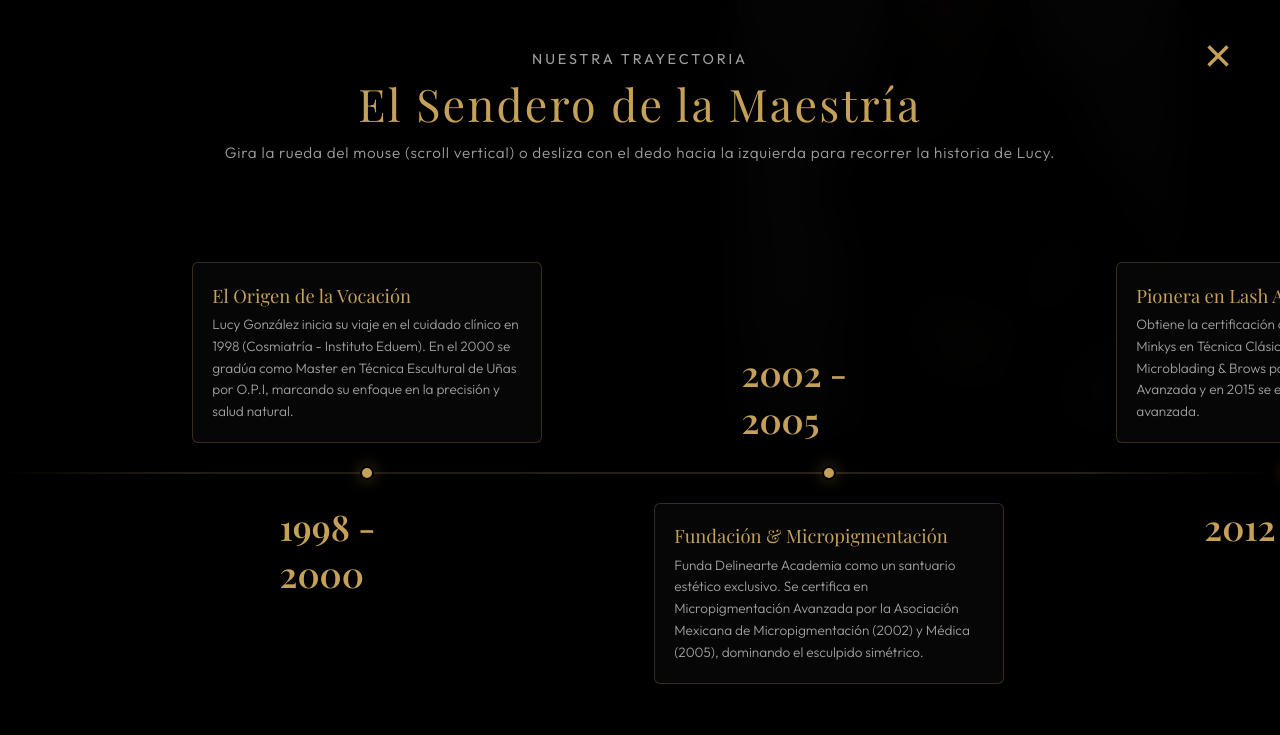
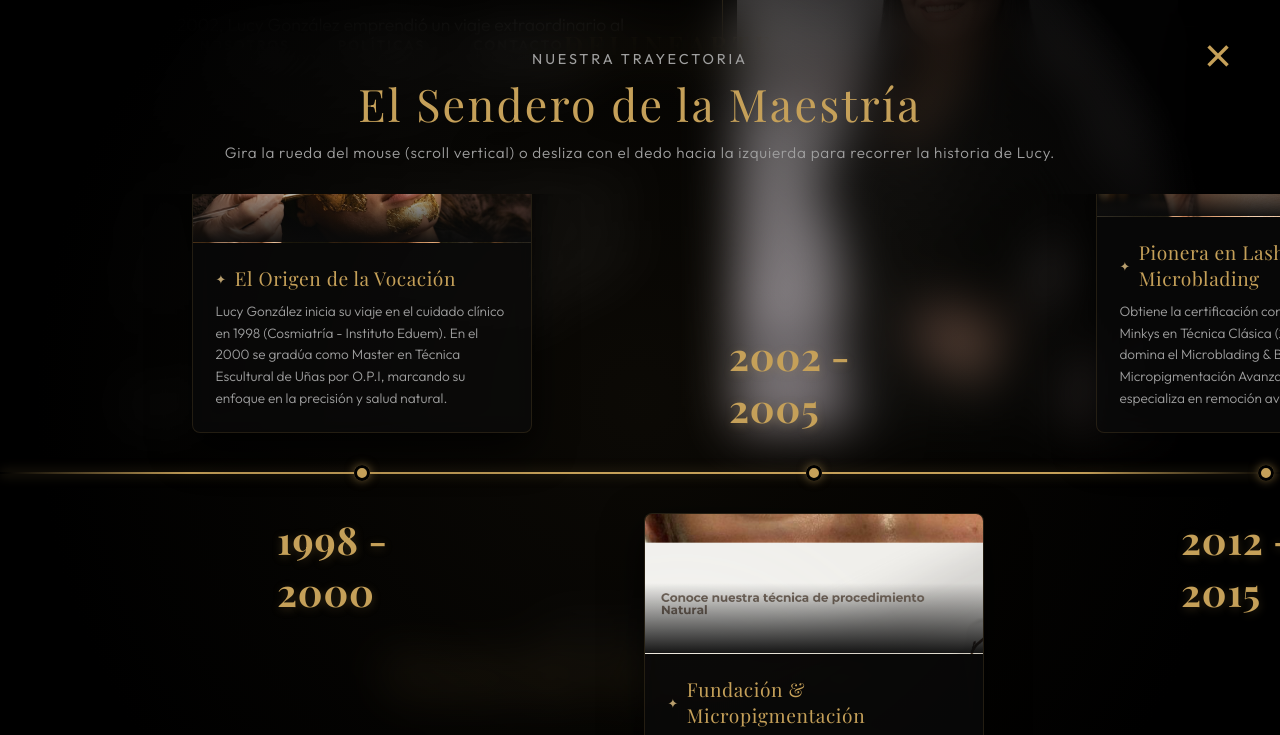
Before and after one commit to yamielsuper3-lab/lucy-luxur, a website: page public/index.html in a window 1280 px wide. Both pictures are taken after a click on the link "DESCUBRE SU HISTORIA". Shown: the part 829-1564 px from the top of the page. Drawn offline with nearby package versions, Linux system fonts and the light colour scheme; no server answers; a web font is replaced by a local one.

Commit message:
design: enhance chronological timeline with real images and rich animations

```diff
--- a/public/index.html
+++ b/public/index.html
@@ -412,6 +412,7 @@
                         <span class="timeline-h-year">1998 - 2000</span>
                         <div class="timeline-h-node"></div>
                         <div class="timeline-h-card glass-panel">
+                            <div class="timeline-h-card-img" style="background-image: url('skincare_luxury.png');"></div>
                             <div class="timeline-h-card-body">
                                 <h3>El Origen de la Vocación</h3>
                                 <p>Lucy González inicia su viaje en el cuidado clínico en 1998 (Cosmiatría - Instituto Eduem). En el 2000 se gradúa como Master en Técnica Escultural de Uñas por O.P.I, marcando su enfoque en la precisión y salud natural.</p>
@@ -424,6 +425,7 @@
                         <span class="timeline-h-year">2002 - 2005</span>
                         <div class="timeline-h-node"></div>
                         <div class="timeline-h-card glass-panel">
+                            <div class="timeline-h-card-img" style="background-image: url('mirada_micropigmentacion.png');"></div>
                             <div class="timeline-h-card-body">
                                 <h3>Fundación & Micropigmentación</h3>
                                 <p>Funda Delinearte Academia como un santuario estético exclusivo. Se certifica en Micropigmentación Avanzada por la Asociación Mexicana de Micropigmentación (2002) y Médica (2005), dominando el esculpido simétrico.</p>
@@ -436,6 +438,7 @@
                         <span class="timeline-h-year">2012 - 2015</span>
                         <div class="timeline-h-node"></div>
                         <div class="timeline-h-card glass-panel">
+                            <div class="timeline-h-card-img" style="background-image: url('brows_luxury.png');"></div>
                             <div class="timeline-h-card-body">
                                 <h3>Pionera en Lash Art & Microblading</h3>
                                 <p>Obtiene la certificación con la prestigiosa firma Minkys en Técnica Clásica (2012). En 2013 domina el Microblading & Brows por Micropigmentación Avanzada y en 2015 se especializa en remoción avanzada.</p>
@@ -448,6 +451,7 @@
                         <span class="timeline-h-year">2018</span>
                         <div class="timeline-h-node"></div>
                         <div class="timeline-h-card glass-panel">
+                            <div class="timeline-h-card-img" style="background-image: url('lucy_profile.png');"></div>
                             <div class="timeline-h-card-body">
                                 <h3>Campeona Nacional & Brow Strokes</h3>
                                 <p>Gana el 1er Lugar Nacional 🏆 en la prestigiada competencia Best Lashes Mx (Clásica Avanzada) y se certifica en la vanguardista técnica hiperrealista Brow Strokes bajo la tutela del reconocido Master Ugo Verni.</p>
@@ -460,6 +464,7 @@
                         <span class="timeline-h-year">2019 - 2022</span>
                         <div class="timeline-h-node"></div>
                         <div class="timeline-h-card glass-panel">
+                            <div class="timeline-h-card-img" style="background-image: url('lucy_portada.png');"></div>
                             <div class="timeline-h-card-body">
                                 <h3>Master Lash Trainer & SEP</h3>
                                 <p>Perfecciona Volumen Ruso y Tendencias en la academia Lady Minks. Obtiene la doble acreditación oficial SEP/CONOCER (EC0611) y se certifica como Master Lash Trainer por She Academy, consolidándose como mentora élite.</p>
@@ -472,6 +477,7 @@
                         <span class="timeline-h-year">2023</span>
                         <div class="timeline-h-node"></div>
                         <div class="timeline-h-card glass-panel">
+                            <div class="timeline-h-card-img" style="background-image: url('clinica_fachada.png');"></div>
                             <div class="timeline-h-card-body">
                                 <h3>Trascendencia Global & Jueza</h3>
                                 <p>Condecorada con el Beauty Trainer Award AMEB 2023. Ejerce como Jueza Internacional en competencias élite como We Love Classic y Love Fantasy. Organiza además el taller y competencia de alto perfil Lashxxclusive.</p>
@@ -484,6 +490,7 @@
                         <span class="timeline-h-year">2024</span>
                         <div class="timeline-h-node"></div>
                         <div class="timeline-h-card glass-panel">
+                            <div class="timeline-h-card-img" style="background-image: url('unas_portada.png');"></div>
                             <div class="timeline-h-card-body">
                                 <h3>Lash Maker del Año & Editorial</h3>
                                 <p>Galardonada con el 1er Lugar 🏆 como Lash Maker 2024 por Raev Awards. Crea la técnica original Universal Style y colabora en la edición europea de Lash Trend Magazine con su artículo "El arte de comunicar".</p>
@@ -496,6 +503,7 @@
                         <span class="timeline-h-year">2025</span>
                         <div class="timeline-h-node"></div>
                         <div class="timeline-h-card glass-panel">
+                            <div class="timeline-h-card-img" style="background-image: url('lucy_contraportada.png');"></div>
                             <div class="timeline-h-card-body">
                                 <h3>El Legado de Oro en Europa</h3>
                                 <p>Consagración global en el viejo continente. Ponente de honor en European Lash Master (España) y Jueza Internacional en prestigiosos campeonatos europeos: Dream Lash (Italia) y Global Beauty Cups (España).</p>
--- a/public/style.css
+++ b/public/style.css
@@ -1803,9 +1803,9 @@
     width: 100vw;
     height: 100vh;
     z-index: 9999;
-    background-color: rgba(0, 0, 0, 0.98);
-    backdrop-filter: blur(20px);
-    -webkit-backdrop-filter: blur(20px);
+    background: radial-gradient(circle at 50% 50%, rgba(197, 160, 89, 0.06) 0%, rgba(0, 0, 0, 0.99) 80%);
+    backdrop-filter: blur(25px);
+    -webkit-backdrop-filter: blur(25px);
     display: flex;
     flex-direction: column;
     opacity: 0;
@@ -1886,16 +1886,17 @@
     position: absolute;
     left: 0;
     right: 0;
-    height: 1px;
+    height: 2px;
     background: linear-gradient(90deg,
         rgba(197, 160, 89, 0) 0%,
-        rgba(197, 160, 89, 0.4) 15%,
-        rgba(197, 160, 89, 0.4) 85%,
+        var(--brushed-gold) 15%,
+        var(--brushed-gold) 85%,
         rgba(197, 160, 89, 0) 100%
     );
     z-index: 1;
     top: 50%;
     transform: translateY(-50%);
+    box-shadow: 0 0 12px rgba(197, 160, 89, 0.5);
 }
 
 .timeline-h-track {
@@ -1921,7 +1922,7 @@
 }
 
 .timeline-h-item {
-    flex: 0 0 350px; /* Ancho de cada tarjeta */
+    flex: 0 0 340px; /* Ancho de cada tarjeta */
     height: 100%;
     display: flex;
     flex-direction: column;
@@ -1931,9 +1932,15 @@
     transition: var(--transition-smooth);
 }
 
+@keyframes node-pulse {
+    0% { box-shadow: 0 0 0 0 rgba(197, 160, 89, 0.5), 0 0 10px rgba(197, 160, 89, 0.5); }
+    70% { box-shadow: 0 0 0 10px rgba(197, 160, 89, 0), 0 0 10px rgba(197, 160, 89, 0.5); }
+    100% { box-shadow: 0 0 0 0 rgba(197, 160, 89, 0), 0 0 10px rgba(197, 160, 89, 0.5); }
+}
+
 .timeline-h-node {
-    width: 14px;
-    height: 14px;
+    width: 16px;
+    height: 16px;
     background-color: var(--brushed-gold);
     border-radius: 50%;
     position: absolute;
@@ -1941,84 +1948,136 @@
     left: 50%;
     transform: translate(-50%, -50%);
     z-index: 5;
-    box-shadow: 0 0 15px var(--glow-color);
-    border: 2px solid var(--oled-black);
-    transition: var(--transition-fast);
+    border: 3px solid var(--oled-black);
+    box-shadow: 0 0 12px var(--glow-color);
+    transition: var(--transition-smooth);
+    animation: node-pulse 3s infinite ease-in-out;
 }
 
 .timeline-h-item:hover .timeline-h-node {
-    transform: translate(-50%, -50%) scale(1.3);
+    transform: translate(-50%, -50%) scale(1.4);
     background-color: var(--text-primary);
-    box-shadow: 0 0 20px var(--brushed-gold);
+    box-shadow: 0 0 25px var(--brushed-gold);
+    animation-play-state: paused;
 }
 
 .timeline-h-year {
     font-family: var(--font-serif);
-    font-size: 2.2rem;
-    color: var(--brushed-gold);
-    font-weight: 600;
+    font-size: 2.4rem;
+    color: var(--brushed-gold);
+    font-weight: 700;
     position: absolute;
     left: 50%;
     transform: translateX(-50%);
     z-index: 4;
+    letter-spacing: 0.02em;
+    text-shadow: 0 2px 10px rgba(197, 160, 89, 0.25);
     transition: var(--transition-fast);
 }
 
 .timeline-h-item:hover .timeline-h-year {
     color: var(--text-primary);
     transform: translateX(-50%) scale(1.05);
+    text-shadow: 0 4px 20px rgba(197, 160, 89, 0.5);
 }
 
 .timeline-h-card {
     position: absolute;
-    width: 350px;
+    width: 340px;
     left: 50%;
     transform: translateX(-50%);
-    border-radius: 6px;
+    border-radius: 8px;
     overflow: hidden;
-    box-shadow: 0 15px 35px rgba(0, 0, 0, 0.8);
-    transition: var(--transition-smooth);
+    border: 1px solid rgba(197, 160, 89, 0.15);
+    background: rgba(10, 10, 10, 0.75);
+    backdrop-filter: blur(12px);
+    -webkit-backdrop-filter: blur(12px);
+    box-shadow: 0 15px 40px rgba(0, 0, 0, 0.8);
+    transition: transform 0.5s cubic-bezier(0.25, 1, 0.5, 1),
+                border-color 0.5s cubic-bezier(0.25, 1, 0.5, 1),
+                box-shadow 0.5s cubic-bezier(0.25, 1, 0.5, 1),
+                background-color 0.5s cubic-bezier(0.25, 1, 0.5, 1);
 }
 
 .timeline-h-item:hover .timeline-h-card {
-    transform: translateX(-50%) translateY(-5px);
     border-color: var(--brushed-gold);
-    box-shadow: 0 20px 40px rgba(197, 160, 89, 0.15);
+    background: rgba(16, 16, 16, 0.85);
 }
 
 /* Distribución Alternada (Efecto Zig-Zag de Lujo) */
 .timeline-h-item:nth-child(odd) .timeline-h-card {
-    bottom: calc(50% + 30px);
+    bottom: calc(50% + 40px);
+    border-top: 3px solid var(--brushed-gold);
 }
 .timeline-h-item:nth-child(odd) .timeline-h-year {
-    top: calc(50% + 30px);
+    top: calc(50% + 40px);
 }
 
 .timeline-h-item:nth-child(even) .timeline-h-card {
-    top: calc(50% + 30px);
+    top: calc(50% + 40px);
+    border-bottom: 3px solid var(--brushed-gold);
 }
 .timeline-h-item:nth-child(even) .timeline-h-year {
-    bottom: calc(50% + 30px);
+    bottom: calc(50% + 40px);
+}
+
+.timeline-h-item:nth-child(odd):hover .timeline-h-card {
+    transform: translateX(-50%) translateY(-12px);
+    box-shadow: 0 25px 45px rgba(197, 160, 89, 0.25);
+}
+
+.timeline-h-item:nth-child(even):hover .timeline-h-card {
+    transform: translateX(-50%) translateY(12px);
+    box-shadow: 0 -25px 45px rgba(197, 160, 89, 0.25);
 }
 
 .timeline-h-card-img {
     width: 100%;
-    height: 120px;
+    height: 140px;
     background-size: cover;
     background-position: center;
-    border-bottom: 1px solid rgba(197, 160, 89, 0.15);
+    border-bottom: 1px solid rgba(197, 160, 89, 0.12);
+    position: relative;
+    transition: transform 0.7s cubic-bezier(0.25, 1, 0.5, 1);
+}
+
+.timeline-h-card-img::after {
+    content: '';
+    position: absolute;
+    bottom: 0;
+    left: 0;
+    width: 100%;
+    height: 50%;
+    background: linear-gradient(to top, rgba(10, 10, 10, 0.95) 0%, rgba(10, 10, 10, 0) 100%);
+    pointer-events: none;
+}
+
+.timeline-h-item:hover .timeline-h-card-img {
+    transform: scale(1.06);
 }
 
 .timeline-h-card-body {
-    padding: 1.2rem;
+    padding: 1.4rem;
 }
 
 .timeline-h-card-body h3 {
     font-family: var(--font-serif);
-    font-size: 1.15rem;
-    color: var(--brushed-gold);
-    margin-bottom: 0.4rem;
+    font-size: 1.2rem;
+    color: var(--brushed-gold);
+    margin-top: 0;
+    margin-bottom: 0.6rem;
     font-weight: 500;
+    letter-spacing: 0.03em;
+    display: flex;
+    align-items: center;
+    gap: 0.5rem;
+}
+
+.timeline-h-card-body h3::before {
+    content: '✦';
+    font-size: 0.8rem;
+    color: var(--brushed-gold-light);
+    opacity: 0.8;
 }
 
 .timeline-h-card-body p {
@@ -2026,6 +2085,7 @@
     color: var(--text-secondary);
     line-height: 1.6;
     font-weight: 300;
+    margin: 0;
 }
 
 /* Responsivo para el Modal Cronológico */
```
Also changed, not shown: public/brows_luxury.png (added), public/lucy_contraportada.png (added), public/lucy_portada.png (added), public/lucy_profile.png (added), public/mirada_micropigmentacion.png (added), public/skincare_luxury.png (added), public/unas_portada.png (added), 1 other file.
